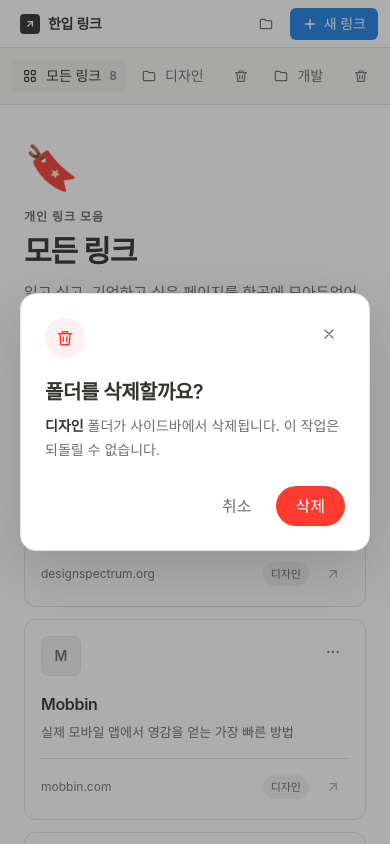
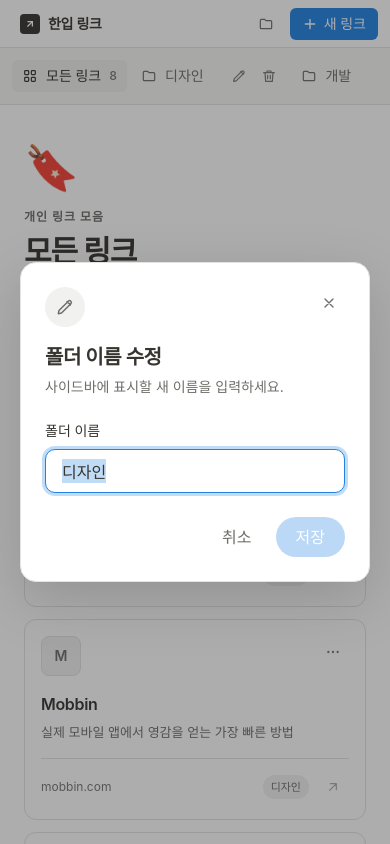
Before and after one commit to Choongsub/onbite-link, a Next.js app: page / in a window 390 px wide. Both pictures are taken after a click on the button 241 px from the left and 76 px from the top of the page. Shown: the top 844 px of the page. Built offline with nearby package versions, Linux system fonts and the light colour scheme.

Commit message:
폴더 수정 기능

```diff
--- a/app/globals.css
+++ b/app/globals.css
@@ -71,18 +71,23 @@ a {
   animation: dialog-enter 180ms ease-out;
 }
 
-.folder-delete-button {
+.folder-actions {
   opacity: 0;
   pointer-events: none;
-  transition: opacity 150ms ease, background-color 150ms ease, color 150ms ease;
+  transition: opacity 150ms ease;
+}
+
+.folder-edit-button,
+.folder-delete-button {
+  transition: background-color 150ms ease, color 150ms ease;
 }
 
 .folder-count {
   transition: opacity 150ms ease;
 }
 
-.folder-row:hover .folder-delete-button,
-.folder-row:focus-within .folder-delete-button {
+.folder-row:hover .folder-actions,
+.folder-row:focus-within .folder-actions {
   opacity: 1;
   pointer-events: auto;
 }
@@ -111,6 +116,11 @@ a {
 .folder-delete-button:hover {
   background: var(--danger-muted);
   color: var(--danger);
+}
+
+.folder-edit-button:hover {
+  background: var(--surface-muted);
+  color: var(--text);
 }
 
 .secondary-button:hover {
@@ -162,7 +172,7 @@ a {
 }
 
 @media (hover: none) {
-  .folder-delete-button {
+  .folder-actions {
     opacity: 1;
     pointer-events: auto;
   }
--- a/components/BookmarkDashboard.tsx
+++ b/components/BookmarkDashboard.tsx
@@ -10,10 +10,11 @@ import Sidebar, { type Folder } from "./Sidebar";
 export default function BookmarkDashboard({ activeFolderId = "ALL" }: { activeFolderId?: string }) {
   const router = useRouter();
   const [folders, setFolders] = useState<Folder[]>(() => getFolders(initialBookmarks));
-  const activeFolder = getFolder(activeFolderId);
+  const sourceFolder = getFolder(activeFolderId);
+  const activeFolder = folders.find((folder) => folder.id === activeFolderId) ?? sourceFolder;
   const activeFolderName = activeFolder?.name ?? "ALL";
-  const visible = activeFolder
-    ? initialBookmarks.filter((item) => item.folder === activeFolder.name)
+  const visible = sourceFolder
+    ? initialBookmarks.filter((item) => item.folder === sourceFolder.name)
     : initialBookmarks;
 
   return (
@@ -43,6 +44,12 @@ export default function BookmarkDashboard({ activeFolderId = "ALL" }: { activeFo
           onDeleteFolder={(folderId) => {
             setFolders((current) => current.filter((folder) => folder.id !== folderId));
             if (activeFolderId === folderId) router.push("/");
+          }}
+          onRenameFolder={(folderId, name) => {
+            setFolders((current) => {
+              if (current.some((folder) => folder.id !== folderId && folder.name === name)) return current;
+              return current.map((folder) => folder.id === folderId ? { ...folder, name } : folder);
+            });
           }}
         />
         <main id="main" className="min-w-0 flex-1 px-6 pb-16 pt-10 sm:px-10 lg:px-16 lg:pt-14">
--- /dev/null
+++ b/components/EditFolderDialog.tsx
@@ -0,0 +1,106 @@
+"use client";
+
+import { type FormEvent, useEffect, useRef, useState } from "react";
+import { CloseIcon, PencilIcon } from "./icons";
+import type { Folder } from "./Sidebar";
+
+type Props = {
+  folder: Folder;
+  onCancel: () => void;
+  onSave: (name: string) => void;
+};
+
+export default function EditFolderDialog({ folder, onCancel, onSave }: Props) {
+  const [name, setName] = useState(folder.name);
+  const inputRef = useRef<HTMLInputElement>(null);
+
+  useEffect(() => {
+    inputRef.current?.focus();
+    inputRef.current?.select();
+
+    const handleKeyDown = (event: KeyboardEvent) => {
+      if (event.key === "Escape") onCancel();
+    };
+
+    window.addEventListener("keydown", handleKeyDown);
+    return () => window.removeEventListener("keydown", handleKeyDown);
+  }, [onCancel]);
+
+  const handleSubmit = (event: FormEvent<HTMLFormElement>) => {
+    event.preventDefault();
+
+    const folderName = name.trim();
+    if (!folderName) return;
+
+    onSave(folderName);
+  };
+
+  return (
+    <div
+      className="dialog-backdrop fixed inset-0 z-50 grid place-items-center bg-[var(--overlay)] px-5"
+      onMouseDown={(event) => {
+        if (event.target === event.currentTarget) onCancel();
+      }}
+    >
+      <section
+        role="dialog"
+        aria-modal="true"
+        aria-labelledby="edit-folder-title"
+        className="dialog-panel w-full max-w-[400px] rounded-2xl border border-[var(--border)] bg-[var(--surface)] p-6 shadow-[var(--dialog-shadow)]"
+      >
+        <div className="flex items-start justify-between gap-4">
+          <div>
+            <div className="mb-4 grid size-10 place-items-center rounded-full bg-[var(--surface-muted)] text-[var(--text-sub)]">
+              <PencilIcon className="size-5" />
+            </div>
+            <h2 id="edit-folder-title" className="text-xl font-semibold tracking-[-0.025em]">
+              폴더 이름 수정
+            </h2>
+            <p className="mt-1.5 text-sm leading-5 text-[var(--text-sub)]">
+              사이드바에 표시할 새 이름을 입력하세요.
+            </p>
+          </div>
+          <button
+            type="button"
+            className="icon-button focus-ring grid size-8 shrink-0 place-items-center rounded-full text-[var(--text-sub)]"
+            onClick={onCancel}
+            aria-label="모달 닫기"
+          >
+            <CloseIcon className="size-4" />
+          </button>
+        </div>
+
+        <form className="mt-6" onSubmit={handleSubmit}>
+          <label htmlFor="edit-folder-name" className="mb-2 block text-sm font-medium">
+            폴더 이름
+          </label>
+          <input
+            ref={inputRef}
+            id="edit-folder-name"
+            value={name}
+            onChange={(event) => setName(event.target.value)}
+            className="dialog-input h-11 w-full rounded-[10px] border border-[var(--border-strong)] bg-[var(--surface)] px-4 text-[15px] outline-none placeholder:text-[var(--text-faint)]"
+            maxLength={40}
+            autoComplete="off"
+          />
+          <div className="mt-6 flex justify-end gap-2">
+            <button
+              type="button"
+              className="secondary-button focus-ring h-10 rounded-full px-4 text-sm font-medium text-[var(--text-sub)]"
+              onClick={onCancel}
+            >
+              취소
+            </button>
+            <button
+              type="submit"
+              disabled={!name.trim() || name.trim() === folder.name}
+              className="primary-button focus-ring h-10 rounded-full bg-[var(--accent)] px-5 text-sm font-medium text-white disabled:cursor-not-allowed disabled:opacity-30"
+            >
+              저장
+            </button>
+          </div>
+        </form>
+      </section>
+    </div>
+  );
+}
--- a/components/Sidebar.tsx
+++ b/components/Sidebar.tsx
@@ -3,13 +3,22 @@
 import Link from "next/link";
 import { useState } from "react";
 import DeleteFolderDialog from "./DeleteFolderDialog";
-import { FolderIcon, GridIcon, PlusIcon, TrashIcon } from "./icons";
+import EditFolderDialog from "./EditFolderDialog";
+import { FolderIcon, GridIcon, PencilIcon, PlusIcon, TrashIcon } from "./icons";
 
 export type Folder = { id: string; name: string; count: number; color: string };
-type Props = { folders: Folder[]; activeFolderId: string; total: number; onDeleteFolder?: (folderId: string) => void };
+type Props = {
+  folders: Folder[];
+  activeFolderId: string;
+  total: number;
+  onDeleteFolder?: (folderId: string) => void;
+  onRenameFolder?: (folderId: string, name: string) => void;
+};
 
-export default function Sidebar({ folders, activeFolderId, total, onDeleteFolder }: Props) {
+export default function Sidebar({ folders, activeFolderId, total, onDeleteFolder, onRenameFolder }: Props) {
   const [folderToDelete, setFolderToDelete] = useState<Folder | null>(null);
+  const [folderToEdit, setFolderToEdit] = useState<Folder | null>(null);
+  const hasFolderActions = Boolean(onDeleteFolder || onRenameFolder);
   const itemClass = (selected: boolean) =>
     `nav-item focus-ring flex w-full items-center gap-2 rounded-md px-2.5 py-1.5 text-left text-sm ${
       selected
@@ -27,21 +36,35 @@ export default function Sidebar({ folders, activeFolderId, total, onDeleteFolder
         </Link>
         <p className="mb-1 mt-6 hidden px-2.5 text-[11px] font-semibold text-[var(--text-faint)] lg:block">PRIVATE</p>
         {folders.map((folder) => (
-          <div key={folder.id} className={`${onDeleteFolder ? "folder-row" : ""} relative min-w-fit lg:min-w-0`}>
-            <Link href={`/foler/${folder.id}`} aria-current={activeFolderId === folder.id ? "page" : undefined} className={`${itemClass(activeFolderId === folder.id)} ${onDeleteFolder ? "pr-10" : ""}`}>
+          <div key={folder.id} className={`${hasFolderActions ? "folder-row" : ""} relative min-w-fit lg:min-w-0`}>
+            <Link href={`/foler/${folder.id}`} aria-current={activeFolderId === folder.id ? "page" : undefined} className={`${itemClass(activeFolderId === folder.id)} ${hasFolderActions ? "pr-[68px]" : ""}`}>
               <FolderIcon className="size-4 shrink-0" />
               <span className="min-w-0 flex-1 truncate">{folder.name}</span>
               <span className="folder-count text-xs tabular-nums text-[var(--text-faint)]">{folder.count}</span>
             </Link>
+            {hasFolderActions ? (
+              <div className="folder-actions absolute right-1 top-1/2 flex -translate-y-1/2 items-center gap-0.5">
+                {onRenameFolder ? (
+                  <button
+                    type="button"
+                    className="folder-edit-button focus-ring grid size-7 place-items-center rounded-md text-[var(--text-faint)]"
+                    onClick={() => setFolderToEdit(folder)}
+                    aria-label={`${folder.name} 폴더 이름 수정`}
+                  >
+                    <PencilIcon className="size-4" />
+                  </button>
+                ) : null}
                 {onDeleteFolder ? (
                   <button
                     type="button"
-                className="folder-delete-button focus-ring absolute right-1 top-1/2 grid size-7 -translate-y-1/2 place-items-center rounded-md text-[var(--text-faint)]"
+                    className="folder-delete-button focus-ring grid size-7 place-items-center rounded-md text-[var(--text-faint)]"
                     onClick={() => setFolderToDelete(folder)}
                     aria-label={`${folder.name} 폴더 삭제`}
                   >
                     <TrashIcon className="size-4" />
                   </button>
+                ) : null}
+              </div>
             ) : null}
           </div>
         ))}
@@ -63,6 +86,16 @@ export default function Sidebar({ folders, activeFolderId, total, onDeleteFolder
           }}
         />
       ) : null}
+      {folderToEdit ? (
+        <EditFolderDialog
+          folder={folderToEdit}
+          onCancel={() => setFolderToEdit(null)}
+          onSave={(name) => {
+            onRenameFolder?.(folderToEdit.id, name);
+            setFolderToEdit(null);
+          }}
+        />
+      ) : null}
     </aside>
   );
 }
--- a/components/icons.tsx
+++ b/components/icons.tsx
@@ -29,3 +29,7 @@ export function CloseIcon(props: IconProps) {
 export function TrashIcon(props: IconProps) {
   return <svg viewBox="0 0 24 24" fill="none" stroke="currentColor" strokeWidth="1.8" strokeLinecap="round" strokeLinejoin="round" aria-hidden="true" {...props}><path d="M4 7h16M9 7V4.5h6V7m3 0-1 13H7L6 7m4 4v5m4-5v5" /></svg>;
 }
+
+export function PencilIcon(props: IconProps) {
+  return <svg viewBox="0 0 24 24" fill="none" stroke="currentColor" strokeWidth="1.8" strokeLinecap="round" strokeLinejoin="round" aria-hidden="true" {...props}><path d="m14.5 5.5 4 4M4 20l3.8-.8L19 8a2.1 2.1 0 0 0-3-3L4.8 16.2z" /></svg>;
+}
```
Also changed, not shown: 2 other files (tests, documents, lock files or other folders). Lines whose indentation alone changed are shown as unchanged.
